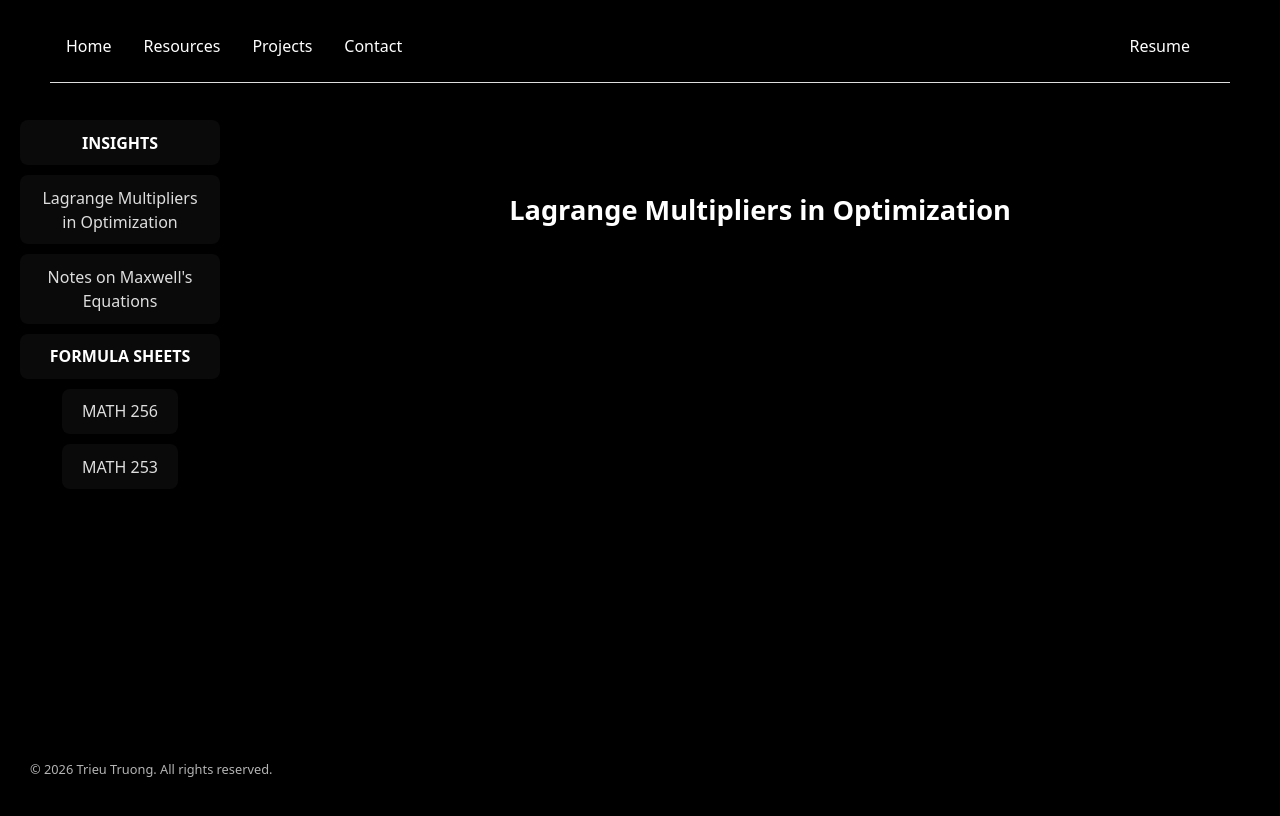
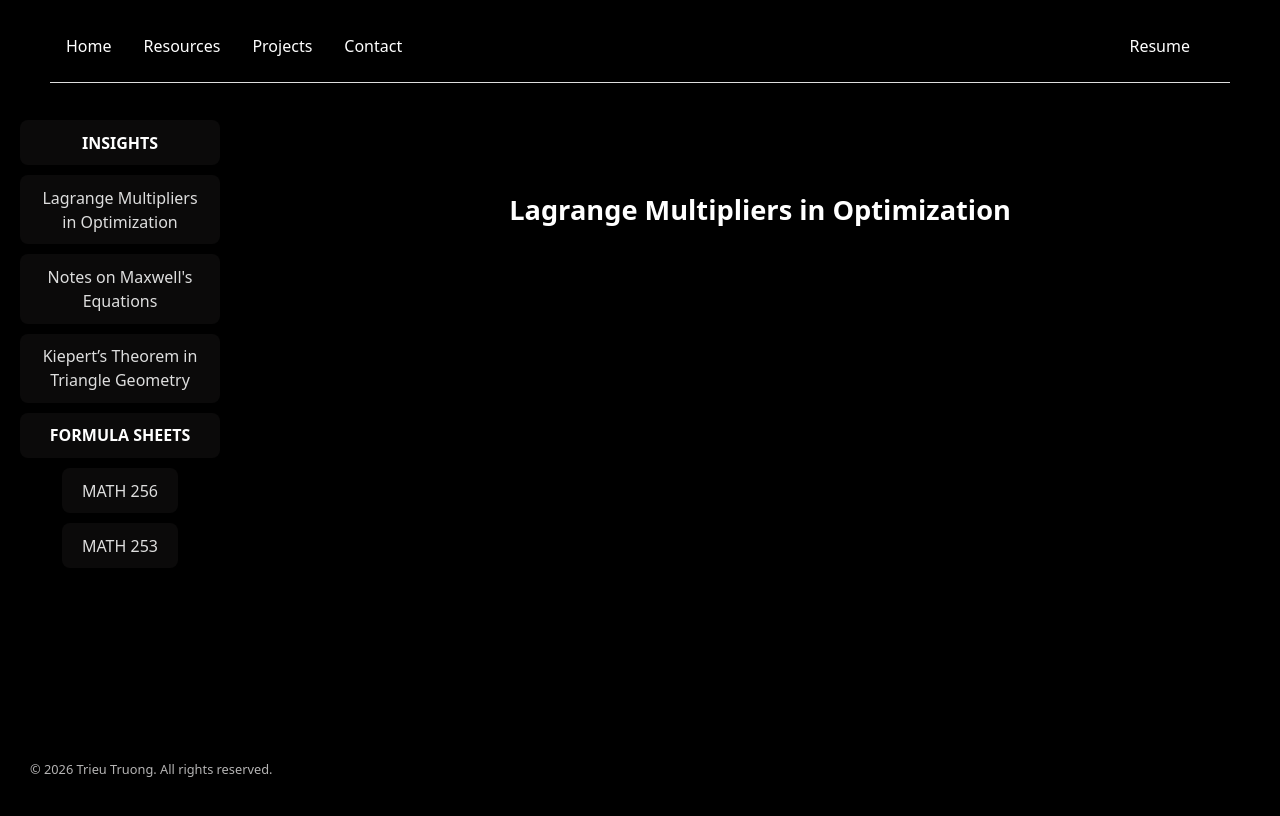
Before and after one commit to ttrieu2025/personal-website, a React (Vite) app: page /resources in a window 1280 px wide. Shown: the top 816 px of the page. Built offline with nearby package versions, Linux system fonts and the light colour scheme.

Commit message:
fix: Publish Kiepert's Theorem

```diff
--- a/src/Pages/Resources.jsx
+++ b/src/Pages/Resources.jsx
@@ -5,13 +5,19 @@ const Insightitems = [
     id: 1,
     title: "Lagrange Multipliers in Optimization",
     pdf: "./Lagrange.pdf",
-    comment: "When dealing with problems such as proving inequalities or finding maxima and minima, a constraint is often provided. Lagrange multipliers method is introduced as a powerful tool to solve such problems.",
+    // comment: "When dealing with problems such as proving inequalities or finding maxima and minima, a constraint is often provided. Lagrange multipliers method is introduced as a powerful tool to solve such problems.",
   },
   {
     id: 2,
     title: "Notes on Maxwell's Equations",
     pdf: "./Maxwell.pdf",
-    comment: "Maxwell's equations are elegant not only because of their mathematical formulation but also because of their physical insights and applications in engineering disciplines.",
+    // comment: "Maxwell's equations are elegant not only because of their mathematical formulation but also because of their physical insights and applications in engineering disciplines.",
+  },
+    {
+    id: 3,
+    title: "Kiepert’s Theorem in Triangle Geometry",
+    pdf: "./Kiepert.pdf",
+    // comment: "Kiepert's theorem is a beautiful result in triangle geometry that relates to the construction of equilateral triangles on the sides of a triangle.",
   },
 ];
 
```
